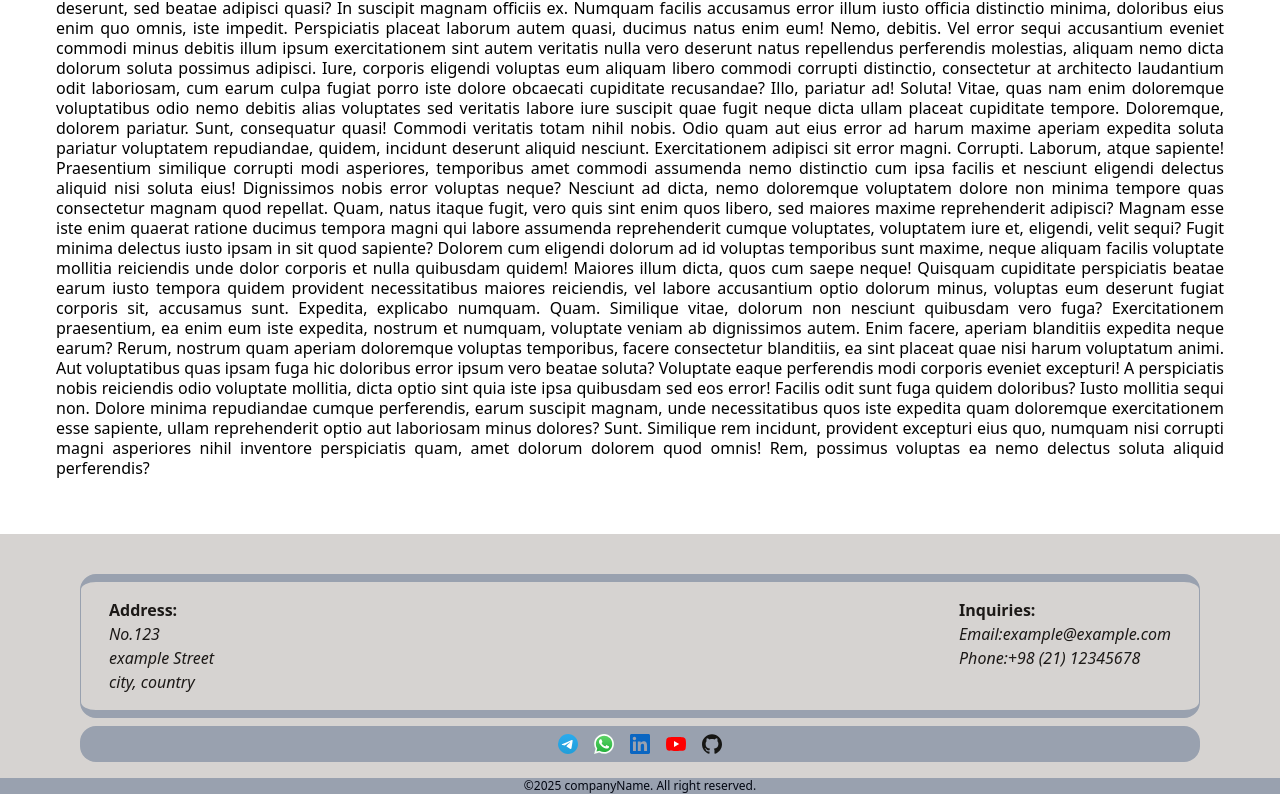
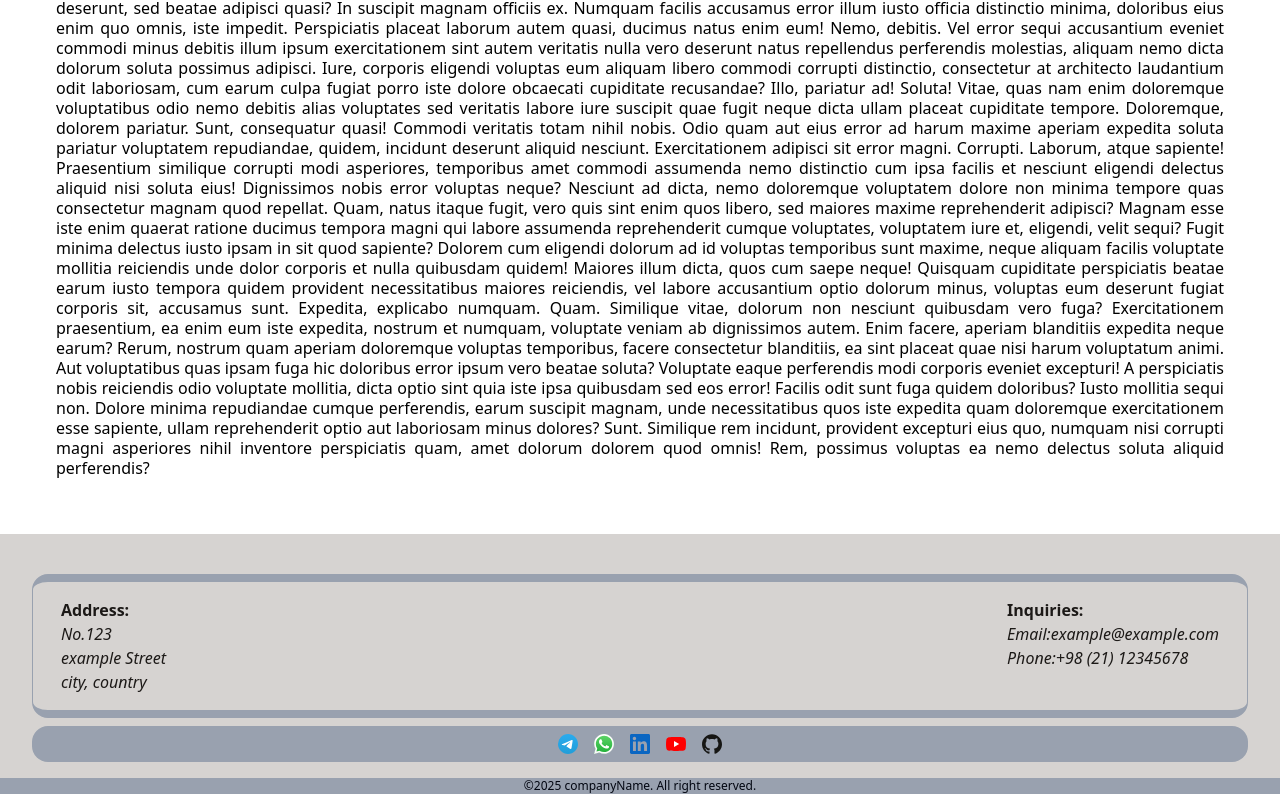
Before and after one commit to yaser-pakniyat/shop-demo, a Next.js app: page / in a window 1280 px wide. Shown: the part 2746-3540 px from the top of the page. Built offline with nearby package versions, Linux system fonts and the light colour scheme; some icons are missing.

Commit message:
style(footer): reduce padding-x of address and phone section from 80px to 32px

```diff
--- a/components/footer/Footer.tsx
+++ b/components/footer/Footer.tsx
@@ -10,7 +10,7 @@ export default function Footer() {
       className={`flex w-full flex-col gap-y-4 pt-8 ${theme === "dark" ? "bg-stone-900 text-stone-300" : "bg-stone-300 text-stone-900"}`}
     >
       {/* address & phone section + social section start */}
-      <div className="w-full px-20">
+      <div className="w-full px-8">
         {/* address and phone section start */}
         <div className="my-2 rounded-2xl border border-y-8 border-gray-400 p-4">
           <address className="flex flex-col justify-between gap-y-8 px-3 md:flex-row">
```
